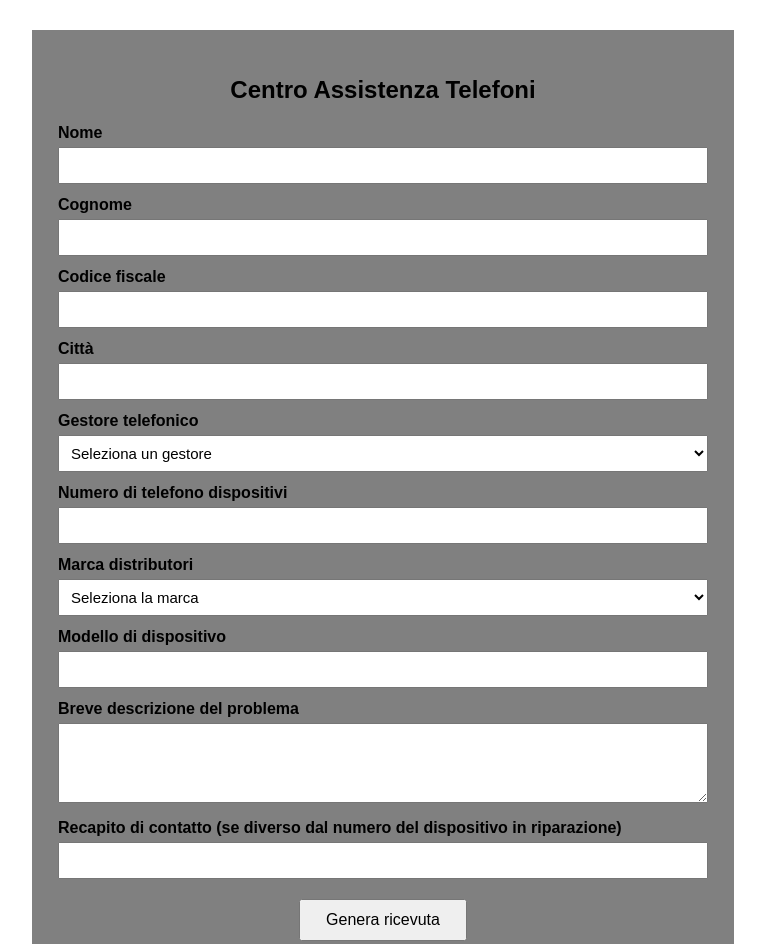
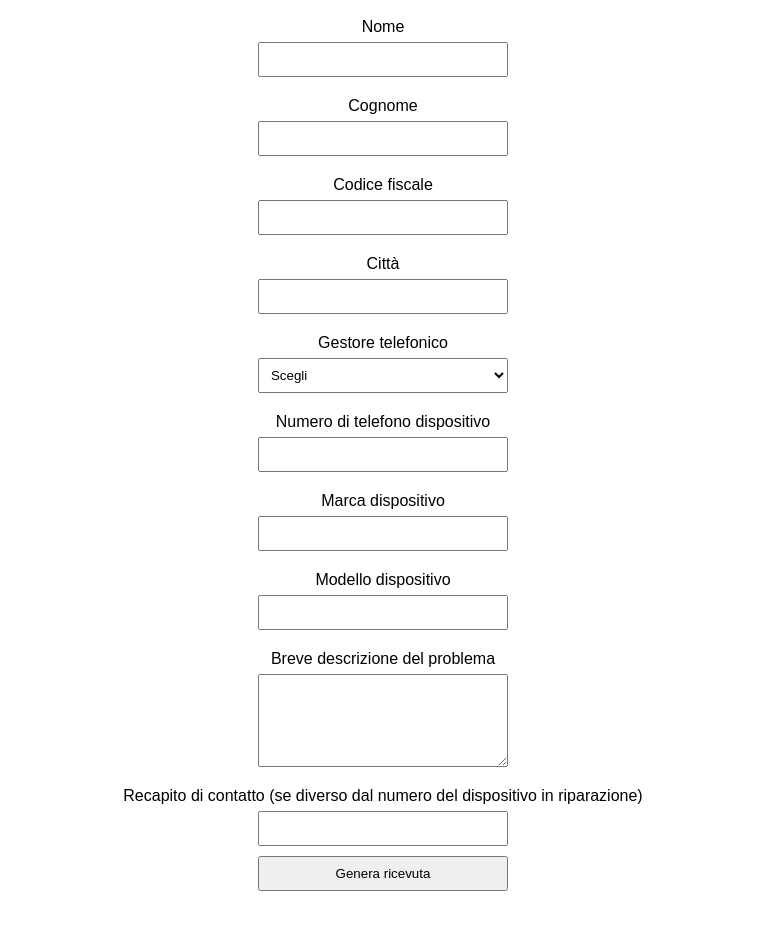
Before and after one commit to minottialessandro79/nov24, a plain HTML site: page index.html in a window 1280 px wide. Shown: the top 944 px of the page, without its empty margins (257-1022 px from the left). After the commit the page ends 899 px from the top, so only its background shows below. Drawn offline with Linux system fonts and the light colour scheme.

Commit message:
Esercizio incompleto assistenza telefoni

```diff
--- a/index.html
+++ b/index.html
@@ -5,242 +5,166 @@
 	<title>Assistenza telefoni</title>
 	<style>
 		body {
-			font-family: Arial;
-			background-color: white;
-			margin: 30px;
+		    background-color: white;
+		    font-family: Arial, sans-serif;
 		}
 
-		h2 {
-			text-align: center;
+		#contenitore {
+		    display: flex;
+		    justify-content: center;
+		    width: 100%;
 		}
 
-		#form-container {
-			width: 650px;
-			margin: auto;
-			background-color: gray;
-			padding: 25px;
-			border: 1px solid gray;
+		#form {
+		    text-align: center;
 		}
 
-		label {
-			display: block;
-			margin-top: 12px;
-			font-weight: bold;
-		}
-
-		input, select, textarea {
-			width: 100%;
-			padding: 8px;
-			margin-top: 5px;
-			box-sizing: border-box;
-			font-size: 15px;
-		}
-		textarea {
-			height: 80px;
-			resize: vertical;
-		}
-
-		button {
-			display: block;
-			margin: 20px auto;
-			padding: 10px 25px;
-			font-size: 16px;
-			cursor: pointer;
-		}
-
-		#ricevuta {
-			width: 95%;
-			max-width: 980px;
-			margin: auto;
-			background-color: white;
+		#tabelle {
+		    display: flex;
+		    justify-content: center;
 		}
 
 		table {
-			width: 100%;
-			border-collapse: collapse;
-			font-size: 25px;
+		    border-collapse: collapse;
 		}
 
 		th {
-			background-color: black;
-			color: white;
-			padding: 15px;
-			text-align: center;
+		    display: flex;
+		    flex-direction: column;
+		    align-items: center;
+		    padding: 10px;
+		    font-weight: normal;
+		    gap: 6px;
 		}
 
-		td {
-			border: 1px solid black;
-			padding: 8px 12px;
-			vertical-align: top;
+		.casella {
+		    width: 250px;
+		    box-sizing: border-box;
+		    padding: 8px;
 		}
 
-		#torna {
-			text-align: center;
-			margin-top: 35px;
+		textarea.casella {
+		    resize: vertical;
 		}
-
-		#torna button {
-			margin: auto;
-		}
-
-		.nascosto {
-			display: none;
-		}
-
 	</style>
 </head>
 <body>
-	<div id="form-container">
+	<div id="contenitore">
+	<form id="form" name="tabella" method="post" action="#">
+	<div id="tabelle">
+		<table>
+		<tr>
+			<th>Nome<input id="nome" type="text" class="casella" tabindex="1" size="15" required/></th>
+		</tr>
+		<tr>
+			<th>Cognome<input id="cognome" type="text" class="casella" tabindex="2" size="15" required/></th>
+		</tr>
+		<tr>
+			<th>Codice fiscale<input id="codice" type="text" class="casella" tabindex="3" size="15" maxlength="16" required/></th>
+		</tr>
+		<tr>
+			<th>Città<input id="citta" type="text" class="casella" tabindex="4" size="15" required/></th>
+		</tr>
+		<tr>
+			<th>Gestore telefonico
+				<select id="gestore" class="casella">
+					<option>Scegli</option>
+					<option>TIM</option>
+					<option>Vodafone</option>
+					<option>WindTre</option>
+					<option>Iliad</option>
+				</select></th>
+		</tr>
+		<tr>
+			<th>Numero di telefono dispositivo<input id="tel" type="tel" class="casella" tabindex="6" size="15" required/></th>
+		</tr>
+		<tr>
+			<th>Marca dispositivo<input id="marca" type="text" class="casella" tabindex="7" size="15" required/></th>
+		</tr>
+		<tr>
+			<th>Modello dispositivo<input id="modello" type="text" class="casella" tabindex="8" size="15" required/></th>
+		</tr>
+		<tr>
+			<th>Breve descrizione del problema<textarea class="casella" id="descrizione" rows="5" cols="20"required></textarea></th>
+		</tr>
+		<tr>
+			<th>Recapito di contatto (se diverso dal numero del dispositivo in riparazione)<input id="contatto" type="tel" class="casella" tabindex="6" size="15"></th>
+		</tr>
+	</table>
+	</div>
+		<input class="casella" type="submit" value="Genera ricevuta">
+</form>
+<div id="ricevuta" style="display:none;">
 
-		<h2>Centro Assistenza Telefoni</h2>
+<h2>RICEVUTA DI CONSEGNA</h2>
 
-		<form id="modulo">
+<table border="1" cellpadding="10">
 
-			<label>Nome</label>
-			<input type="text" id="nome" required />
+    <tr>
+        <td>Nome</td>
+        <td id="r_nome"></td>
+    </tr>
 
-			<label>Cognome</label>
-			<input type="text" id="cognome" required />
+    <tr>
+        <td>Cognome</td>
+        <td id="r_cognome"></td>
+    </tr>
 
-			<label>Codice fiscale</label>
-			<input type="text" id="codice" required />
+    <tr>
+        <td>Codice fiscale</td>
+        <td id="r_codice"></td>
+    </tr>
 
-			<label>Città</label>
-			<input type="text" id="citta" required />
+    <tr>
+        <td>Città</td>
+        <td id="r_citta"></td>
+    </tr>
 
-			<label>Gestore telefonico</label>
-			<select id="gestore" required>
-				<option value="">Seleziona un gestore</option>
-				<option>TIM</option>
-				<option>Vodafone</option>
-				<option>WindTre</option>
-				<option>Iliad</option>
-				<option>Fastweb</option>
-				<option>Altro</option>
-			</select>
+    <tr>
+        <td>Gestore telefonico</td>
+        <td id="r_gestore"></td>
+    </tr>
 
-			<label>Numero di telefono dispositivi</label>
-			<input type="tel" id="telefono" maxlength="10" required>
+    <tr>
+        <td>Numero dispositivo</td>
+        <td id="r_tel"></td>
+    </tr>
 
-			<label>Marca distributori</label>
-			<select id="marca" required>
-				<option value="">Seleziona la marca</option>
-				<option>Samsung</option>
-				<option>Apple</option>
-				<option>Xiaomi</option>
-				<option>Huawei</option>
-				<option>Motorola</option>
-				<option>OPPO</option>
-				<option>Altro</option>
-			</select>
+    <tr>
+        <td>Marca</td>
+        <td id="r_marca"></td>
+    </tr>
 
-			<label>Modello di dispositivo</label>
-			<input type="text" id="modello" required>
+    <tr>
+        <td>Modello</td>
+        <td id="r_modello"></td>
+    </tr>
 
-			<label>Breve descrizione del problema</label>
-			<textarea id="problema" required></textarea>
+    <tr>
+        <td>Descrizione problema</td>
+		<td id="r_descrizione"></td>
+	</tr>
 
-			<label>Recapito di contatto (se diverso dal numero del dispositivo in riparazione)</label>
-			<input type="tel" id="contatto" maxlength="10">
+	<tr>
+		<td>Recapito contatto</td>
+		<td id="r_contatto"></td>
+	</tr>
+	</table>
+</div>
 
-			<button type="button" onclick="generaRicevuta()">Genera ricevuta</button>
-		</form>
-	</div>
+<script>
+	const nome = document.getElementById("nome").value;
+	const cognome = document.getElementById("cognome").value;
+	const codice = document.getElementById("codice").value;
+	const citta = document.getElementById("citta").value;
+	const gestore = document.getElementById("gestore").value;
+	const tel = document.getElementById("numero").value;
+	const marca = document.getElementById("marca").value;
+	const modello = document.getElementById("modello").value;
+	const descrizione = document.getElementById("descrizione").value;
+	const contatto = document.getElementById("contatto").value;
 
-	<div id="ricevuta" class="nascosto">
-		<table>
-
-			<tr>
-				<th colspan="2">
-					Ri-Generation - Via Pavoncelli 118, Bari<br />
-					Ricevuta di consegna
-				</th>
-			</tr>
-			<tr>
-				<td>Nome</td>
-				<td id="r-nome"></td>
-			</tr>
-			<tr>
-				<td>Cognome</td>
-				<td id="r-cognome"></td>
-			</tr>
-			<tr>
-				<td>>Codice fiscale</td>
-				<td id="r-codice"></td>
-			</tr>
-			<tr>
-				<td>Città</td>
-				<td id="r-citta"></td>
-			</tr>
-			<tr>
-				<td>Gestore telefonico</td>
-				<td id="r-gestore"></td>
-			</tr>
-			<tr>
-				<td>Numero di telefono dispositivo</td>
-				<td id="r-telefono"></td>
-			</tr>
-			<tr>
-				<td>Marca dispositivo</td>
-				<td id="r-marca"></td>
-			</tr>
-			<tr>
-				<td>Modello dispositivo</td>
-				<td id="r-modello"></td>
-			</tr>
-			<tr>
-				<td>Breve descrizione del problema</td>
-				<td id="r-problema"></td>
-			</tr>
-			<tr>
-				<td>Recapito di contatto (se diverso dal numero del dispositivo in riparazione)</td>
-				<td id="r-contatto"></td>
-			</tr>
-		</table>
-		<div id="torna">
-			<button onclick="tornaAlForm()">Torna al form</button>
-			<button onclick="window.print()">Stampa ricevuta</button>
-		</div>
-	</div>
-	<script>
-		function generaRicevuta() {
-			let form = document.getElementById("modulo");
-
-		}
-
-		let nome = document.getElementById("nome").value;
-		let cognome = document.getElementById("cognome").value;
-		let codice = document.getElementById("codice").value;
-		let citta = document.getElementById("citta").value;
-		let gestore = document.getElementById("gestore").value;
-		let telefono = document.getElementById("telefono").value;
-		let marca = document.getElementById("marca").value;
-		let modello = document.getElementById("modello").value;
-		let problema = document.getElementById("problema").value;
-		let contatto = document.getElementById("contatto").value;
-
-		if (contatto.trim() === "") {
-			contatto = telefono;
-		}
-
-		document.getElementById("r-nome").textContent = nome;
-		document.getElementById("r-cognome").textContent = cognome;
-		document.getElementById("r-codice").textContent = codice;
-		document.getElementById("r-citta").textContent = citta;
-		document.getElementById("r-gestore").textContent = gestore;
-		document.getElementById("r-telefono").textContent = telefono;
-		document.getElementById("r-marca").textContent = marca;
-		document.getElementById("r-modello").textContent = modello;
-		document.getElementById("r-problema").textContent = problema;
-		document.getElementById("r-contatto").textContent = contatto;
-
-		document.getElementById("form-container").addEventListener.add("nascosto");
-		document.getElementById("ricevuta").addEventListener.remove("nascosto");
-
-		function tornaAlform() {
-			document.getElementById("ricevuta").addEventListener.add("nascosto");
-			document.getElementById("modulo").reset();
-		}
-	</script>
+	document.getElementById("Genera ricevuta").addEventListener("click");
+</script>
 </body>
 </html>
```
